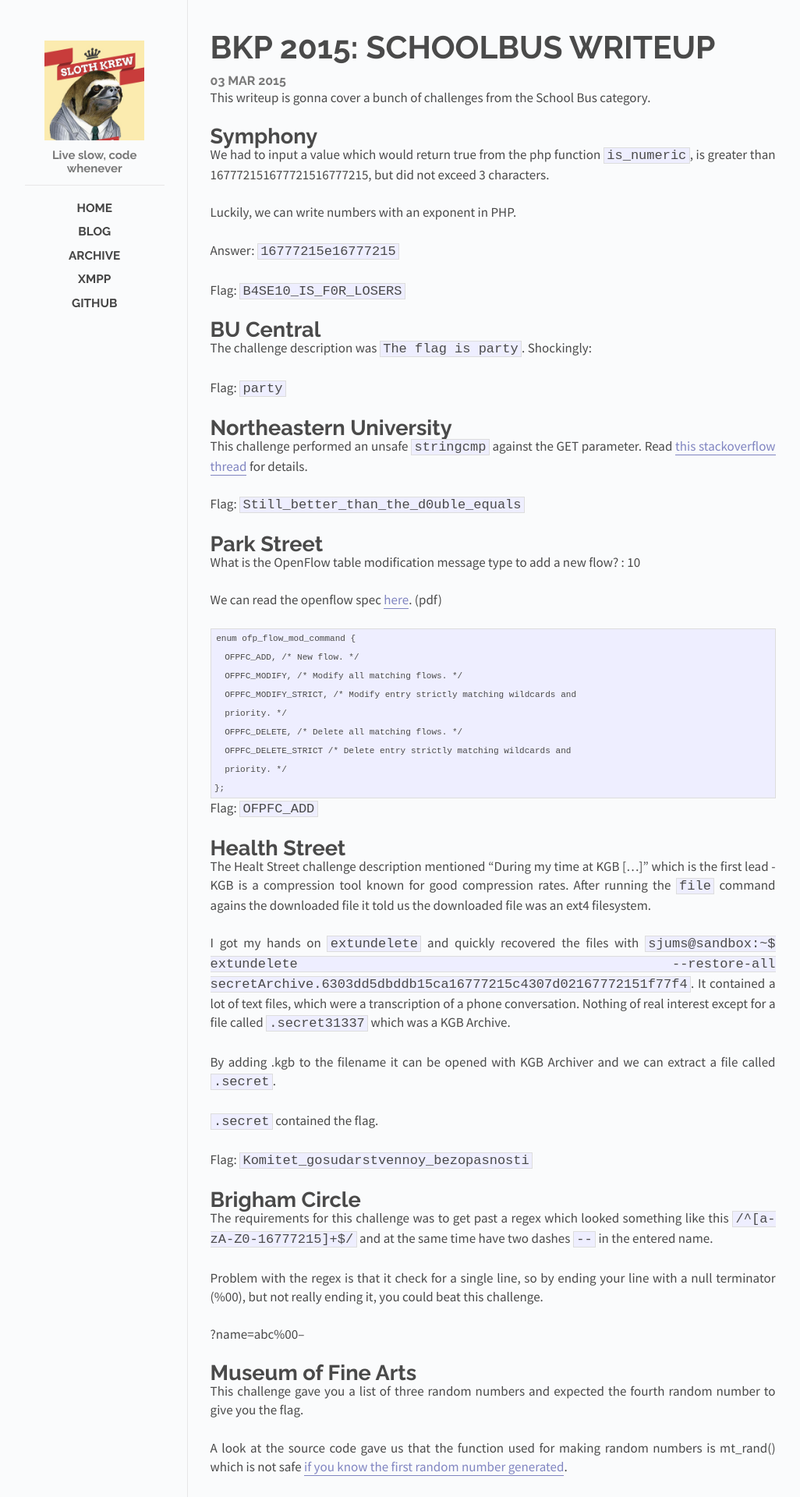
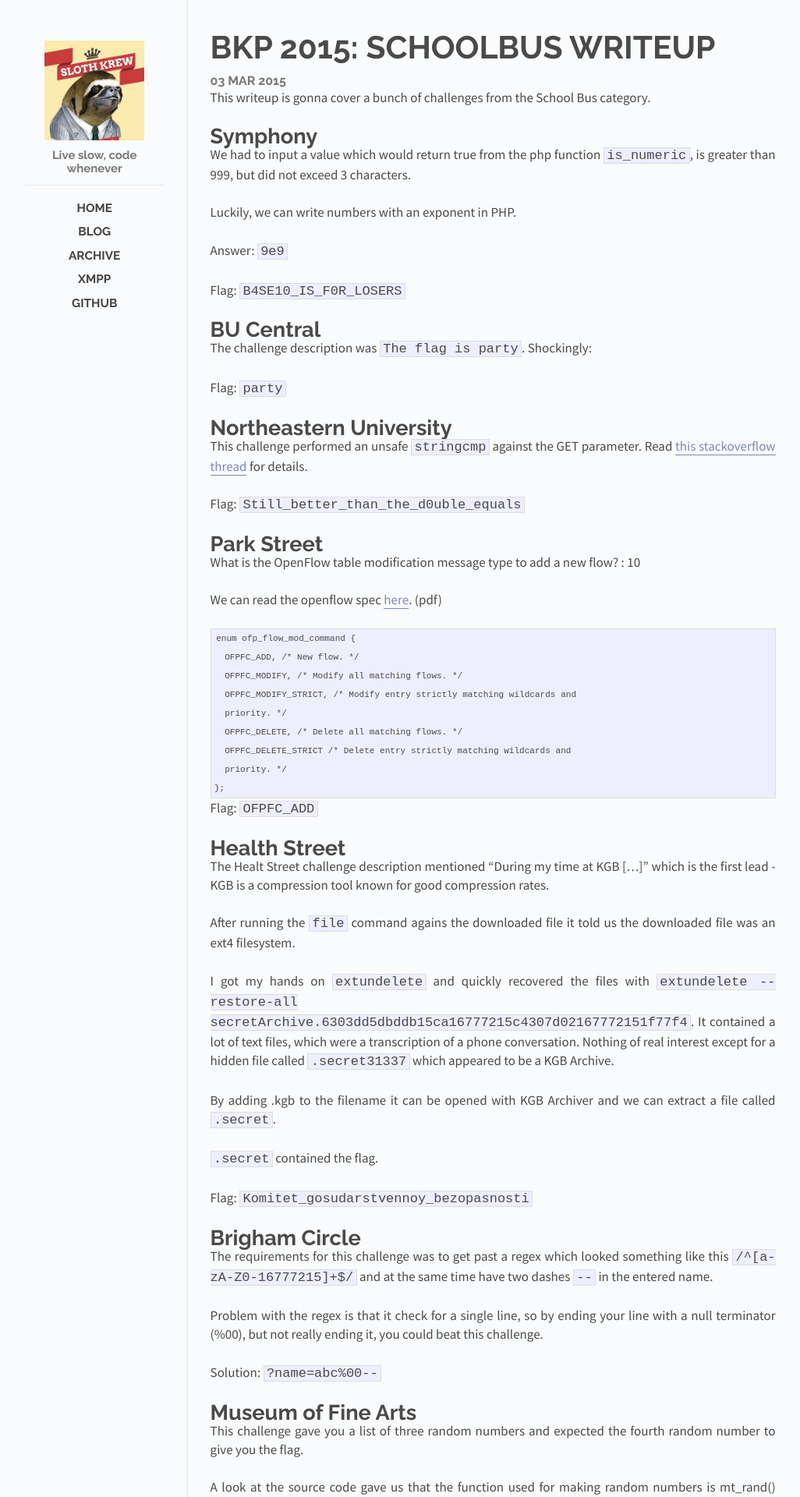
Before and after one commit to Slothkrew/slothkrew.com, a Jekyll site: the page built from _posts/2015-03-03-boston-key-party-2015-school-bus-writeups.md, in a window 1280 px wide. Shown: the top 1920 px of the page at 78% size, without its empty margins (118-1144 px from the left). Built offline with Jekyll 4.4.1, drawn with Linux system fonts in a browser that asks for light colours; comment, search, counter and statistics services are not loaded.

Commit message:
ehmm, something bad happened to some numbers.. not sure how O.o

```diff
--- a/_posts/2015-03-03-boston-key-party-2015-school-bus-writeups.md
+++ b/_posts/2015-03-03-boston-key-party-2015-school-bus-writeups.md
@@ -8,15 +8,17 @@ author: jsrn, sjums
 
 This writeup is gonna cover a bunch of challenges from the School Bus category.
 
+
 # Symphony
 
-We had to input a value which would return true from the php function `is_numeric`, is greater than 167772151677721516777215, but did not exceed 3 characters.
+We had to input a value which would return true from the php function `is_numeric`, is greater than 999, but did not exceed 3 characters.
 
 Luckily, we can write numbers with an exponent in PHP.
 
-Answer: `16777215e16777215`
+Answer: `9e9`
 
 Flag: `B4SE10_IS_F0R_LOSERS`
+
 
 # BU Central
 
@@ -24,11 +26,13 @@ The challenge description was `The flag is party`. Shockingly:
 
 Flag: `party`
 
+
 # Northeastern University
 
 This challenge performed an unsafe `stringcmp` against the GET parameter. Read [this stackoverflow thread](http://stackoverflow.com/questions/3333353/string-comparison-using-vs-strcmp) for details.
 
 Flag: `Still_better_than_the_d0uble_equals`
+
 
 # Park Street
 
@@ -48,12 +52,14 @@ We can read the openflow spec [here](http://archive.openflow.org/documents/openf
 
 Flag: `OFPFC_ADD`
 
+
 # Health Street
 
 The Healt Street challenge description mentioned "During my time at KGB [...]" which is the first lead - KGB is a compression tool known for good compression rates.
+
 After running the `file` command agains the downloaded file it told us the downloaded file was an ext4 filesystem.
 
-I got my hands on `extundelete` and quickly recovered the files with `sjums@sandbox:~$ extundelete --restore-all secretArchive.6303dd5dbddb15ca16777215c4307d02167772151f77f4`. It contained a lot of text files, which were a transcription of a phone conversation. Nothing of real interest except for a file called `.secret31337` which was a KGB Archive.
+I got my hands on `extundelete` and quickly recovered the files with `extundelete --restore-all secretArchive.6303dd5dbddb15ca16777215c4307d02167772151f77f4`. It contained a lot of text files, which were a transcription of a phone conversation. Nothing of real interest except for a hidden file called `.secret31337` which appeared to be a KGB Archive.
 
 By adding .kgb to the filename it can be opened with KGB Archiver and we can extract a file called `.secret`.
 
@@ -61,13 +67,14 @@ By adding .kgb to the filename it can be opened with KGB Archiver and we can ext
 
 Flag: `Komitet_gosudarstvennoy_bezopasnosti`
 
+
 # Brigham Circle
 
 The requirements for this challenge was to get past a regex which looked something like this `/^[a-zA-Z0-16777215]+$/` and at the same time have two dashes `--` in the entered name.
 
 Problem with the regex is that it check for a single line, so by ending your line with a null terminator (%00), but not really ending it, you could beat this challenge.
 
-?name=abc%00--
+Solution: `?name=abc%00--`
 
 
 # Museum of Fine Arts
```
